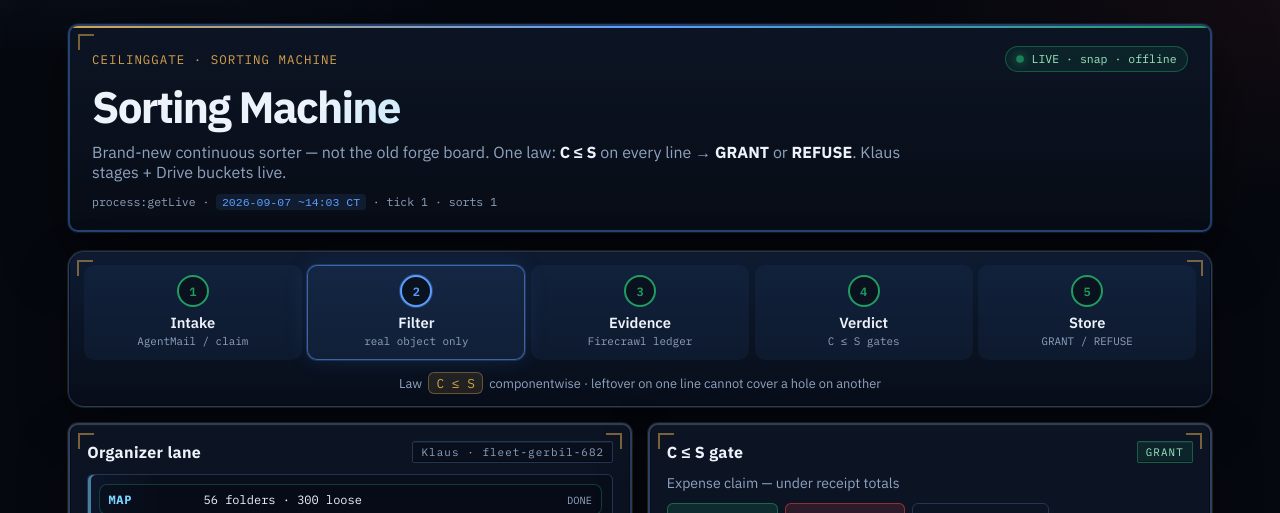
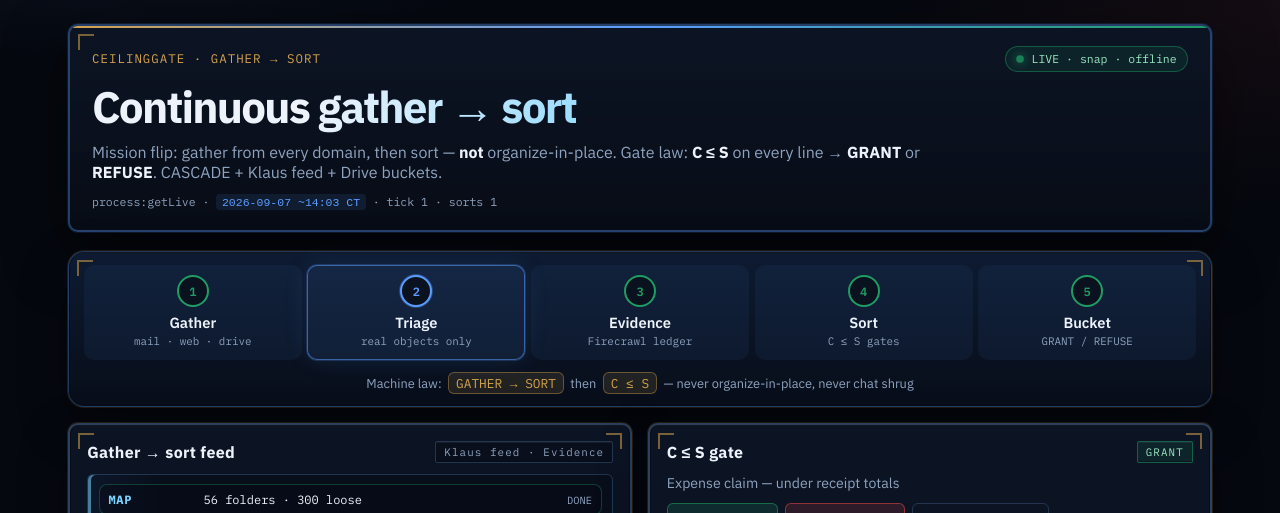
Before and after one commit to snowphamtom/ceilinggate, a React (Vite) app: page / in a window 1280 px wide. Shown: the top 513 px of the page. Built offline with nearby package versions, Linux system fonts and the light colour scheme; no server answers.

Commit message:
ui: LOOM FLIP — continuous GATHER→SORT (not organize-in-place)
Pipeline Gather→Triage→Evidence→Sort→Bucket; Klaus as gather→sort feed;
continuous alternate GRANT/REFUSE sorts. Scratch SPA on quirky.

```diff
--- a/src/SortingMachine.tsx
+++ b/src/SortingMachine.tsx
@@ -1,6 +1,6 @@
 /**
- * CeilingGate — COMPLETE SCRATCH Sorting Machine SPA (2026-09-07).
- * Brand-new face only. NOT wired into old forge/main costume board.
+ * CeilingGate — continuous GATHER→SORT machine (LOOM FLIP 2026-09-07).
+ * NOT organize-in-place. NOT old forge/main costume board.
  * Evidence processRing = fleet-gerbil-682 ONLY — never quirky / never avid-gnu.
  */
 import { useCallback, useEffect, useState } from "react";
@@ -96,13 +96,26 @@ export default function SortingMachine() {
     setRunCount(1);
   }, []);
 
+  // Continuous GATHER→SORT: advance pipe + alternate live sorts
   useEffect(() => {
-    const t = window.setInterval(() => {
+    let tick = 0;
+    const id = window.setInterval(() => {
       setNow(Date.now());
       setPulse((p) => p + 1);
       setActivePipe((p) => (p + 1) % 5);
+      tick += 1;
+      if (tick % 5 === 0) {
+        const refuse = tick % 10 === 0;
+        const f = refuse ? REFUSE_FIXTURE : GRANT_FIXTURE;
+        const next = rowsFromFixture(f);
+        setRows(next);
+        setSubject(f.email.subject);
+        setDecision(decisionFromRows(next));
+        setBucketFocus(refuse ? "WATCH" : "KEEP");
+        setRunCount((n) => n + 1);
+      }
     }, 2200);
-    return () => window.clearInterval(t);
+    return () => window.clearInterval(id);
   }, []);
 
   const runSort = useCallback((nextRows: LineRow[], subj: string) => {
@@ -175,17 +188,18 @@ export default function SortingMachine() {
     <div className="sm-shell sm-scratch" data-testid="ceilinggate-sorting-machine">
       <header className="sm-hero">
         <div className="sm-hero-top">
-          <p className="sm-eyebrow">CeilingGate · Sorting Machine</p>
+          <p className="sm-eyebrow">CeilingGate · GATHER → SORT</p>
           <span className="sm-live-pill" title="Continuous sync">
             <span className="sm-pulse-dot" data-pulse={pulse % 2} />
             LIVE · {lane.source === "convex" ? "Evidence" : "snap"} · {syncAgo}
           </span>
         </div>
-        <h1>Sorting Machine</h1>
+        <h1>Continuous gather → sort</h1>
         <p className="sm-lede">
-          Brand-new continuous sorter — not the old forge board. One law:{" "}
+          Mission flip: gather from every domain, then sort —{" "}
+          <strong>not</strong> organize-in-place. Gate law:{" "}
           <strong>C ≤ S</strong> on every line → <strong>GRANT</strong> or{" "}
-          <strong>REFUSE</strong>. Klaus stages + Drive buckets live.
+          <strong>REFUSE</strong>. CASCADE + Klaus feed + Drive buckets.
         </p>
         <p className="sm-sync-stamp">
           process:getLive · <code>{lane.stampLabel}</code>
@@ -271,7 +285,7 @@ export default function SortingMachine() {
       </div>
 
       <footer className="sm-foot">
-        <span>CASCADE · NIX/DRIFT Firecrawl · Klaus organizer · C≤S Demo</span>
+        <span>GATHER→SORT · CASCADE · NIX/DRIFT · Klaus feed · C≤S</span>
         <span>Evidence: fleet-gerbil-682 · Site: quirky-rhinoceros-204</span>
         <a
           href="https://github.com/snowphamtom/ceilinggate"
--- a/src/components/KlausOrganizer.tsx
+++ b/src/components/KlausOrganizer.tsx
@@ -4,7 +4,7 @@ const KLAUS_ORDER = ["mara", "cole", "rina", "vince", "execute"] as const;
 
 type Props = { lane: OrganizerLane };
 
-/** Klaus ring live organizer: Mara / Cole / Rina / Vince / Execute */
+/** Klaus gather→sort feed: Mara / Cole / Rina / Vince / Execute — not organize-in-place */
 export function KlausOrganizer({ lane }: Props) {
   const byId = new Map(lane.stages.map((s) => [s.id, s]));
   const stages = KLAUS_ORDER.map((id) => {
@@ -18,10 +18,10 @@ export function KlausOrganizer({ lane }: Props) {
   });
 
   return (
-    <section className="sm-panel" aria-label="Klaus organizer lane">
+    <section className="sm-panel" aria-label="Klaus gather to sort feed">
       <div className="sm-panel-head">
-        <h2>Organizer lane</h2>
-        <span className="sm-chip">Klaus · fleet-gerbil-682</span>
+        <h2>Gather → sort feed</h2>
+        <span className="sm-chip">Klaus feed · Evidence</span>
       </div>
       <ol className="sm-klaus">
         {stages.map((s) => (
--- a/src/components/SortingMachine.tsx
+++ b/src/components/SortingMachine.tsx
@@ -1,9 +1,9 @@
 const PIPE_STAGES = [
-  { id: "intake", label: "Intake", hint: "AgentMail / claim" },
-  { id: "filter", label: "Filter", hint: "real object only" },
+  { id: "gather", label: "Gather", hint: "mail · web · drive" },
+  { id: "triage", label: "Triage", hint: "real objects only" },
   { id: "evidence", label: "Evidence", hint: "Firecrawl ledger" },
-  { id: "verdict", label: "Verdict", hint: "C ≤ S gates" },
-  { id: "store", label: "Store", hint: "GRANT / REFUSE" },
+  { id: "sort", label: "Sort", hint: "C ≤ S gates" },
+  { id: "bucket", label: "Bucket", hint: "GRANT / REFUSE" },
 ] as const;
 
 type Props = {
@@ -11,10 +11,10 @@ type Props = {
   hasDecision: boolean;
 };
 
-/** Continuous organizing stages: intake → filter → evidence → verdict → store */
+/** Continuous GATHER→SORT machine — not organize-in-place */
 export function SortingMachineStages({ activePipe, hasDecision }: Props) {
   return (
-    <section className="sm-pipeline" aria-label="Sorting machine stages">
+    <section className="sm-pipeline" aria-label="Gather to sort stages">
       <div className="sm-pipe-track">
         {PIPE_STAGES.map((s, i) => {
           const lit = i === activePipe || hasDecision;
@@ -42,8 +42,9 @@ export function SortingMachineStages({ activePipe, hasDecision }: Props) {
         })}
       </div>
       <p className="sm-law">
-        Law <span className="sm-law-chip">C ≤ S</span> componentwise · leftover on
-        one line cannot cover a hole on another
+        Machine law: <span className="sm-law-chip">GATHER → SORT</span> then{" "}
+        <span className="sm-law-chip">C ≤ S</span> — never organize-in-place, never
+        chat shrug
       </p>
     </section>
   );
--- a/src/data/cascadeRoster.json
+++ b/src/data/cascadeRoster.json
@@ -1,16 +1,69 @@
 {
   "stampLabel": "2026-09-07 ~14:42 CT",
-  "law": "Gather from every domain → sort → return to MANAGER",
-  "buckets": ["KEEP", "WATCH", "NOISE", "HOLD"],
+  "law": "Continuous GATHER \u2192 SORT \u2014 not organize-in-place \u00b7 return buckets to MANAGER",
+  "buckets": [
+    "KEEP",
+    "WATCH",
+    "NOISE",
+    "HOLD"
+  ],
   "tier1": [
-    { "id": "nix", "handle": "NIX", "bot": "Eve", "mission": "Gather: NEW mail, AgentMail, rival deltas", "status": "ACTIVE" },
-    { "id": "loom", "handle": "LOOM", "bot": "Create", "mission": "Gather+ship: live UI + forge continuous sorter", "status": "ACTIVE" },
-    { "id": "lens", "handle": "LENS", "bot": "Visual", "mission": "Gather: visual/UI forensic leaps", "status": "ACTIVE" },
-    { "id": "gavel", "handle": "GAVEL", "bot": "Bob", "mission": "Sort board: holds, packs, gates", "status": "ACTIVE" },
-    { "id": "pulse", "handle": "PULSE", "bot": "Ops", "mission": "Gather: CI/deploy health", "status": "ACTIVE" },
-    { "id": "card", "handle": "CARD", "bot": "Card", "mission": "Gather: vibeapps card deltas", "status": "ACTIVE" },
-    { "id": "reel", "handle": "REEL", "bot": "Streamer", "mission": "Gather: silent demo / YT prefer-live", "status": "ACTIVE" },
-    { "id": "heavy", "handle": "HEAVY", "bot": "SuperGrok Heavy", "mission": "Evidence Convex + scratch SPA", "status": "ACTIVE" }
+    {
+      "id": "nix",
+      "handle": "NIX",
+      "bot": "Eve",
+      "mission": "Gather: NEW mail, AgentMail, rival deltas",
+      "status": "ACTIVE"
+    },
+    {
+      "id": "loom",
+      "handle": "LOOM",
+      "bot": "Create",
+      "mission": "Ship: continuous GATHER\u2192SORT machine on quirky (not organize-in-place)",
+      "status": "ACTIVE"
+    },
+    {
+      "id": "lens",
+      "handle": "LENS",
+      "bot": "Visual",
+      "mission": "Gather: visual/UI forensic leaps",
+      "status": "ACTIVE"
+    },
+    {
+      "id": "gavel",
+      "handle": "GAVEL",
+      "bot": "Bob",
+      "mission": "Sort board: holds, packs, gates",
+      "status": "ACTIVE"
+    },
+    {
+      "id": "pulse",
+      "handle": "PULSE",
+      "bot": "Ops",
+      "mission": "Gather: CI/deploy health",
+      "status": "ACTIVE"
+    },
+    {
+      "id": "card",
+      "handle": "CARD",
+      "bot": "Card",
+      "mission": "Gather: vibeapps card deltas",
+      "status": "ACTIVE"
+    },
+    {
+      "id": "reel",
+      "handle": "REEL",
+      "bot": "Streamer",
+      "mission": "Gather: silent demo / YT prefer-live",
+      "status": "ACTIVE"
+    },
+    {
+      "id": "heavy",
+      "handle": "HEAVY",
+      "bot": "SuperGrok Heavy",
+      "mission": "Evidence Convex + scratch SPA",
+      "status": "ACTIVE"
+    }
   ],
   "tier2": [
     {
@@ -20,7 +73,11 @@
       "domain": "web/Firecrawl",
       "mission": "Gather web receipts + rival page deltas via Firecrawl under NIX",
       "status": "ACTIVE",
-      "stack": ["Firecrawl", "AgentMail receipts", "C≤S line ledger"]
+      "stack": [
+        "Firecrawl",
+        "AgentMail receipts",
+        "C\u2264S line ledger"
+      ]
     }
   ],
   "nixPulse": {
@@ -28,6 +85,6 @@
     "canonicalCard": "ceilinggate-1",
     "canonicalVibes": 1,
     "legacySlugVibes": 2,
-    "note": "NEW AgentMail fuel 0 · dual listing WATCH"
+    "note": "NEW AgentMail fuel 0 \u00b7 dual listing WATCH"
   }
 }
```
